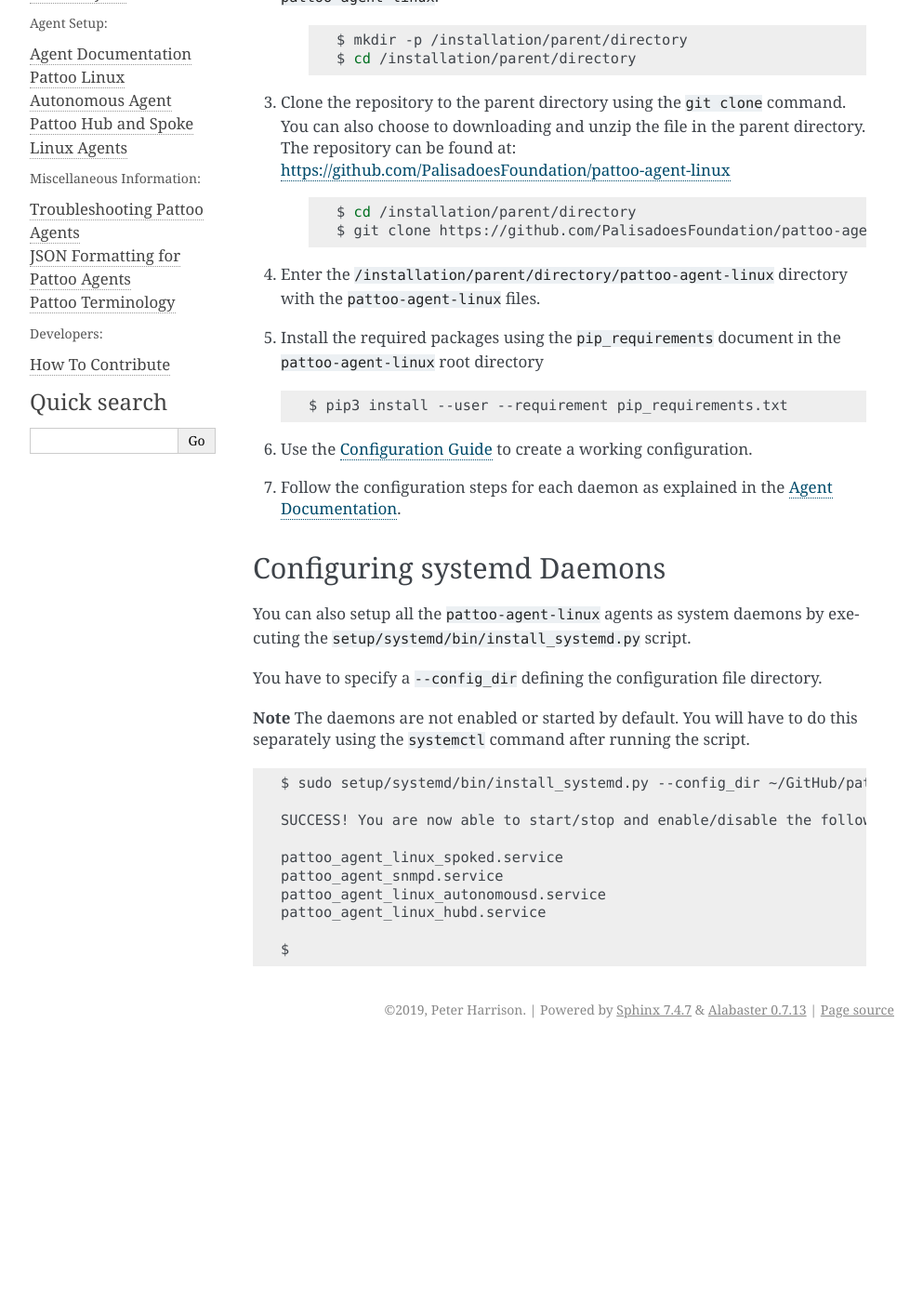
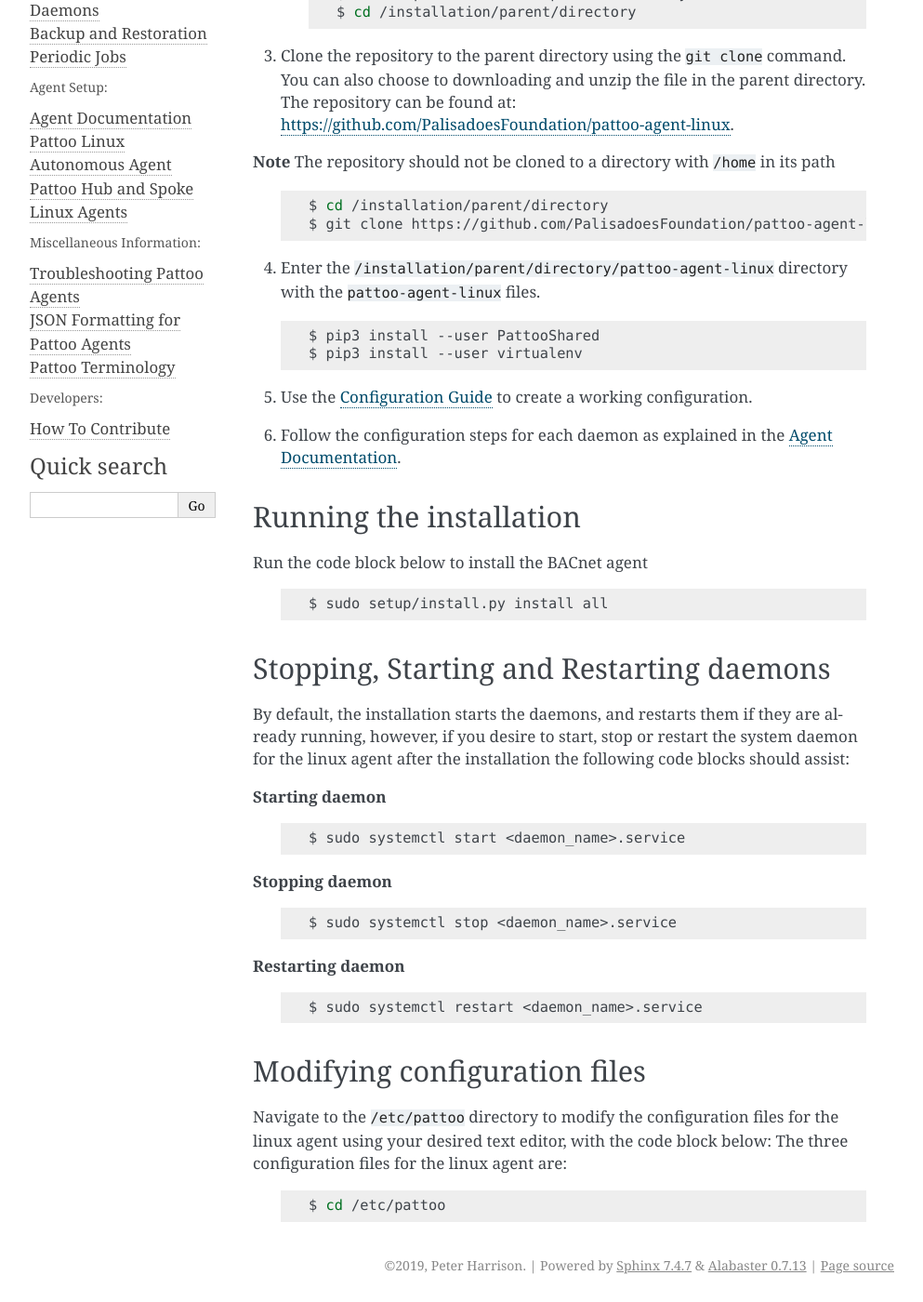
Before and after one commit to PalisadoesFoundation/pattoo-agent-linux, a Sphinx documentation site: the page built from docs/installation.rst, in a window 1280 px wide and 1400 px high, scrolled down 585 px. Shown: the whole window at 93% size, without its empty margins (148-1141 px from the left). Built offline with Sphinx 7.4.7, drawn with Linux system fonts in a browser that asks for light colours; before the commit the page ends 1710 px from its top, so only the background shows below that; some of the changed text lies outside the part shown.

Commit message:
Removed developer mode and added installation documentation

```diff
--- a/docs/installation.rst
+++ b/docs/installation.rst
@@ -1,4 +1,3 @@
-
 Basic Installation
 ==================
 
@@ -9,7 +8,6 @@ Prerequisites
 
 There are some software components that need to be installed prior to starting.
 
-#. Install the prerequisite packages for the ``easysnmp`` python pip package. `Instructions can be found here. <https://easysnmp.readthedocs.io/en/latest/>`_
 #. ``pattoo`` only runs on Python 3.6 or higher
 
 Let's install the software.
@@ -27,41 +25,59 @@ Follow these steps.
        $ mkdir -p /installation/parent/directory
        $ cd /installation/parent/directory
 
-#. Clone the repository to the parent directory using the ``git clone`` command. You can also choose to downloading and unzip the file in the parent directory. The repository can be found at: https://github.com/PalisadoesFoundation/pattoo-agent-linux
+#. Clone the repository to the parent directory using the ``git clone`` command. You can also choose to downloading and unzip the file in the parent directory. The repository can be found at: https://github.com/PalisadoesFoundation/pattoo-agent-linux.
+
+**Note** The repository should not be cloned to a directory with ``/home`` in its path
 
     .. code-block:: bash
 
        $ cd /installation/parent/directory
        $ git clone https://github.com/PalisadoesFoundation/pattoo-agent-linux.git
 
-#. Enter the ``/installation/parent/directory/pattoo-agent-linux`` directory with the ``pattoo-agent-linux`` files.
-#. Install the required packages using the ``pip_requirements`` document in the ``pattoo-agent-linux`` root directory
+4. Enter the ``/installation/parent/directory/pattoo-agent-linux`` directory with the ``pattoo-agent-linux`` files.
 
    .. code-block:: bash
 
-      $ pip3 install --user --requirement pip_requirements.txt
+      $ pip3 install --user PattooShared
+      $ pip3 install --user virtualenv
 
 #. Use the :doc:`configuration` to create a working configuration.
 #. Follow the configuration steps for each daemon as explained in the :doc:`agent`.
 
-Configuring systemd Daemons
+Running the installation
 ---------------------------
+Run the code block below to install the BACnet agent
 
-You can also setup all the ``pattoo-agent-linux`` agents as system daemons by executing the ``setup/systemd/bin/install_systemd.py`` script.
+   .. code-block:: bash
 
-You have to specify a ``--config_dir`` defining the configuration file directory.
+      $ sudo setup/install.py install all
 
-**Note** The daemons are not enabled or started by default. You will have to do this separately using the ``systemctl`` command after running the script.
 
-.. code-block:: bash
+Stopping, Starting and Restarting daemons
+------------------------------------------
+By default, the installation starts the daemons, and restarts them if they are already running, however, if you desire to start, stop or restart the system daemon for the linux agent after the installation the following code blocks should assist:
 
-   $ sudo setup/systemd/bin/install_systemd.py --config_dir ~/GitHub/pattoo-agent-linux/etc
+**Starting daemon**
+   .. code-block:: bash
 
-   SUCCESS! You are now able to start/stop and enable/disable the following systemd services:
+      $ sudo systemctl start <daemon_name>.service
 
-   pattoo_agent_linux_spoked.service
-   pattoo_agent_snmpd.service
-   pattoo_agent_linux_autonomousd.service
-   pattoo_agent_linux_hubd.service
+**Stopping daemon**
+   .. code-block:: bash
 
-   $
+      $ sudo systemctl stop <daemon_name>.service
+
+**Restarting daemon**
+   .. code-block:: bash
+
+      $ sudo systemctl restart <daemon_name>.service
+
+Modifying configuration files
+---------------------------------
+
+Navigate to the  ``/etc/pattoo``  directory to modify the configuration files for the linux agent using your desired text editor, with the code block below:
+The three configuration files for the linux agent are:
+
+   .. code-block:: bash
+
+      $ cd /etc/pattoo
```
Also changed, not shown: docs/configuration.rst (+4 -41 lines), 4 other files.
